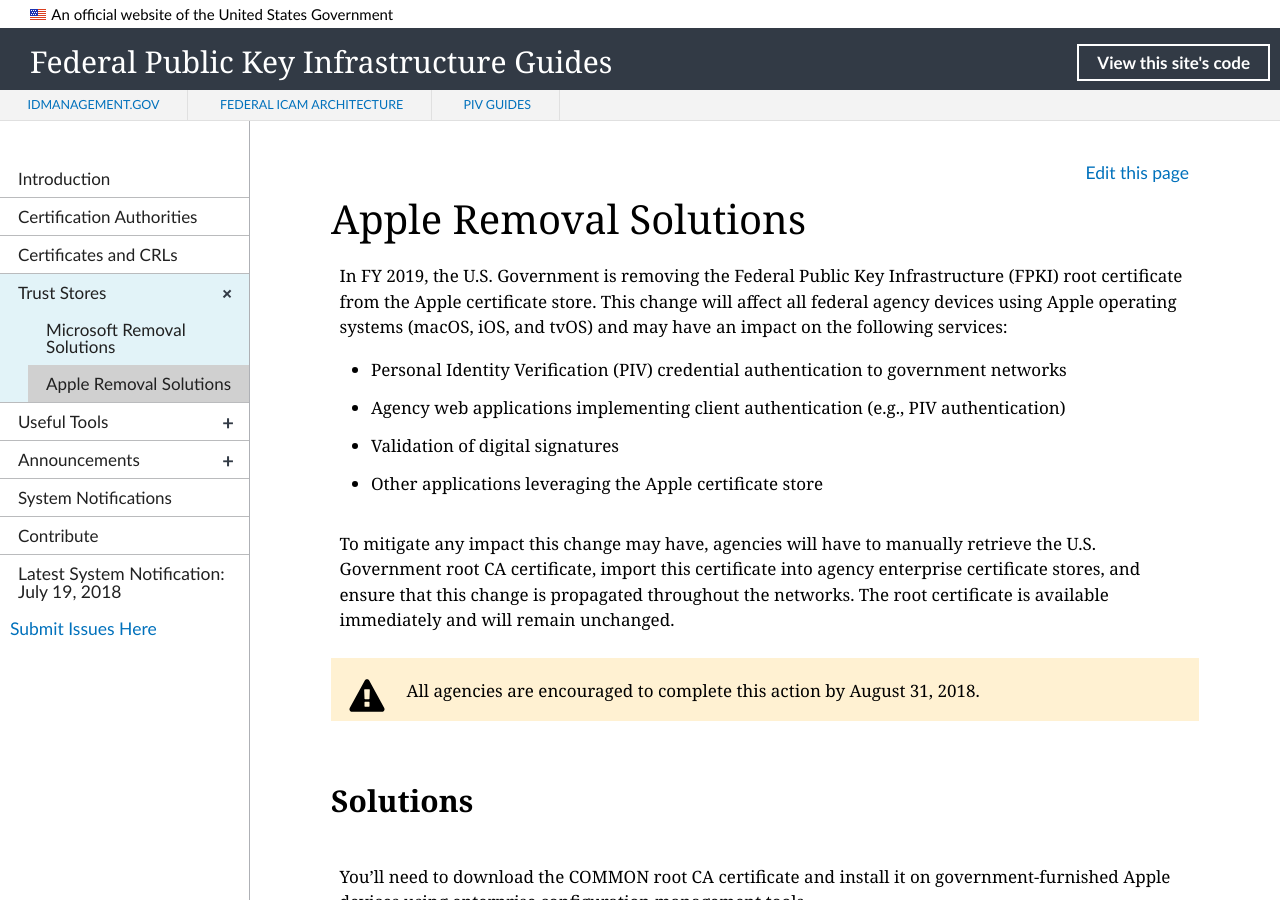
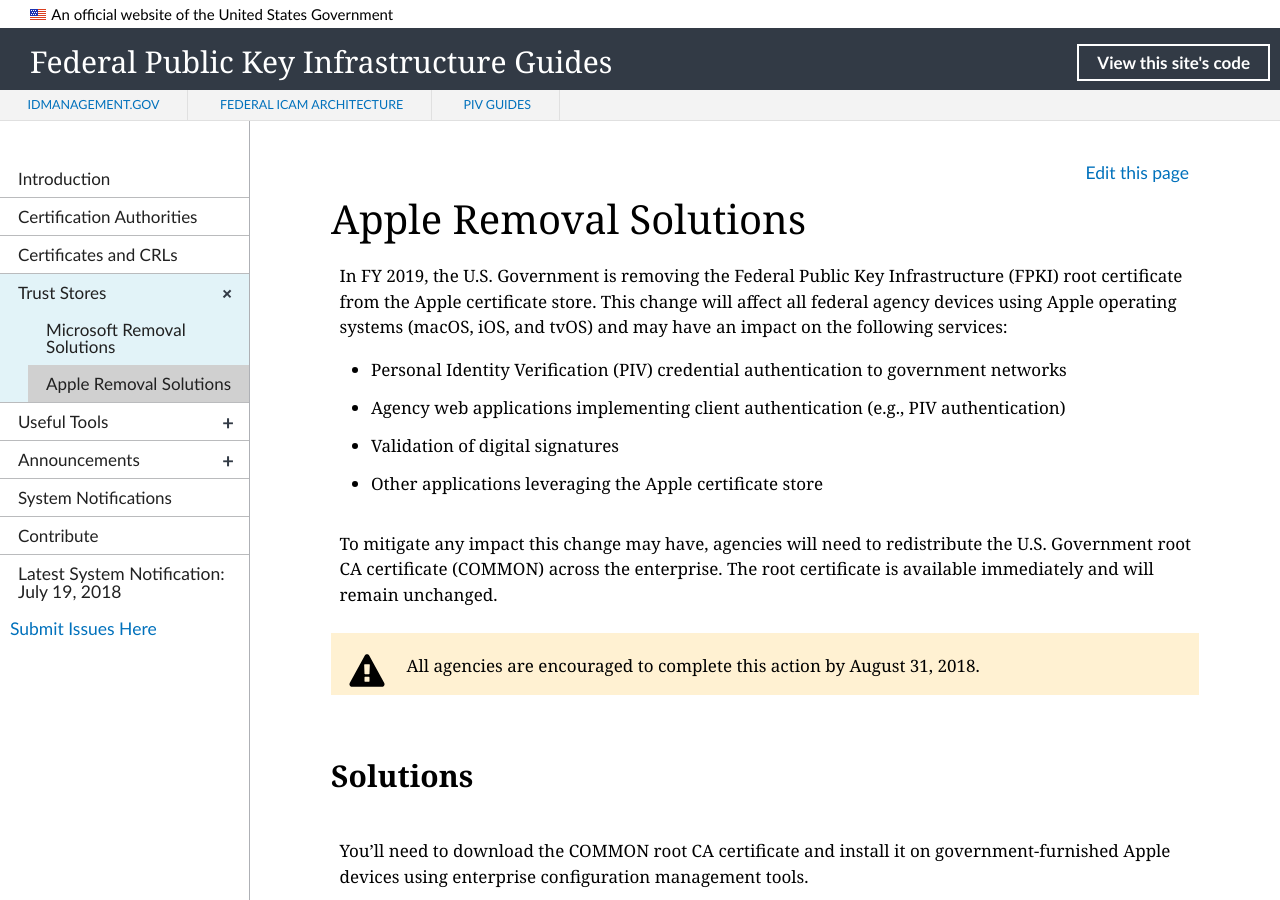
Before and after one commit to GSA/fpki-guides, a Jekyll site: the page built from _truststores/02_appl_removal_solutions.md, in a window 1280 px wide and 900 px high. Built offline with Jekyll 4.4.1, drawn with Linux system fonts in a browser that asks for light colours; nearby versions of some CDN libraries; library files that are not in the unit come from our copies.

Commit message:
Update 02_appl_removal_solutions.md
Edit

```diff
--- a/_truststores/02_appl_removal_solutions.md
+++ b/_truststores/02_appl_removal_solutions.md
@@ -12,7 +12,7 @@
 - Validation of digital signatures
 - Other applications leveraging the Apple certificate store
 
-To mitigate any impact this change may have, agencies will have to manually retrieve the U.S. Government root CA certificate, import this certificate into agency enterprise certificate stores, and ensure that this change is propagated throughout the networks. The root certificate is available immediately and will remain unchanged.
+To mitigate any impact this change may have, agencies will need to redistribute the U.S. Government root CA certificate (COMMON) across the enterprise. The root certificate is available immediately and will remain unchanged.
 
 {% include alert-warning.html content="All agencies are encouraged to complete this action by August 31, 2018." %}
 
```
